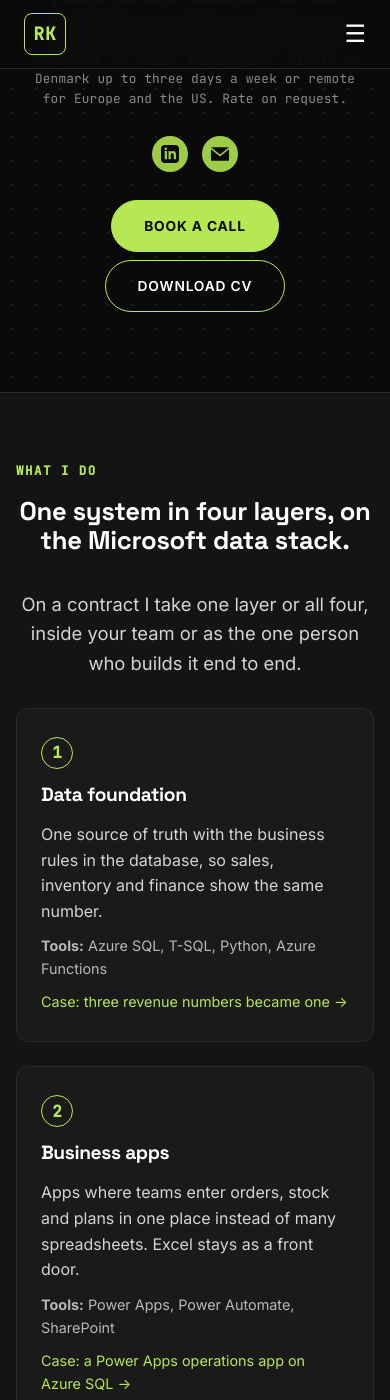
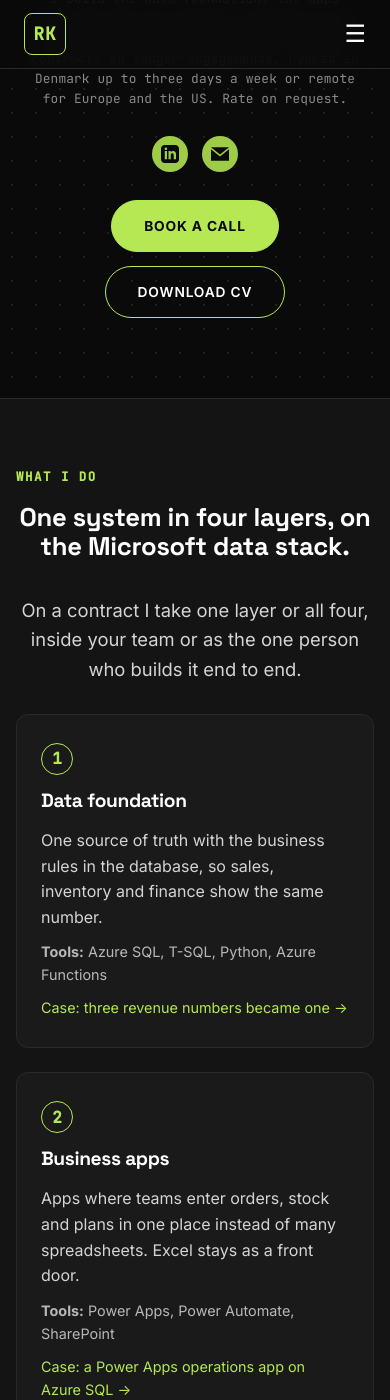
Before and after one commit to rasmuskampmann1998/rasmuskampmann.com, a Jekyll site: the page built from index.md, in a window 390 px wide and 1400 px high, scrolled down 595 px. Built offline with Jekyll 4.4.1, drawn with Linux system fonts in a browser that asks for light colours.

Commit message:
Phone: 14px between the stacked hero buttons (was 8px)
Co-Authored-By: Claude Opus 5.5 <noreply@anthropic.com>

```diff
--- a/assets/css/main.scss
+++ b/assets/css/main.scss
@@ -1524,12 +1524,12 @@ ul.hero-stack {
     .hero-slogan    { margin: 0 auto 8px !important; }
     .hero-background { margin: 0 auto 28px !important; }
 
-    .hero-social    { margin-bottom: 18px; }
+    .hero-social    { margin-bottom: 24px; }
 
     .hero-ctas-centered {
       flex-direction: column;
       align-items: center;
-      gap: 8px;
+      gap: 14px;
     }
   }
 
@@ -2439,6 +2439,5 @@ ul.hero-stack {
 }
 
 @media (max-width: 640px) {
-  .hero-ctas-centered { flex-direction: column; align-items: center; gap: 12px; }
   .offer-ctas { gap: 12px; }
 }
```
